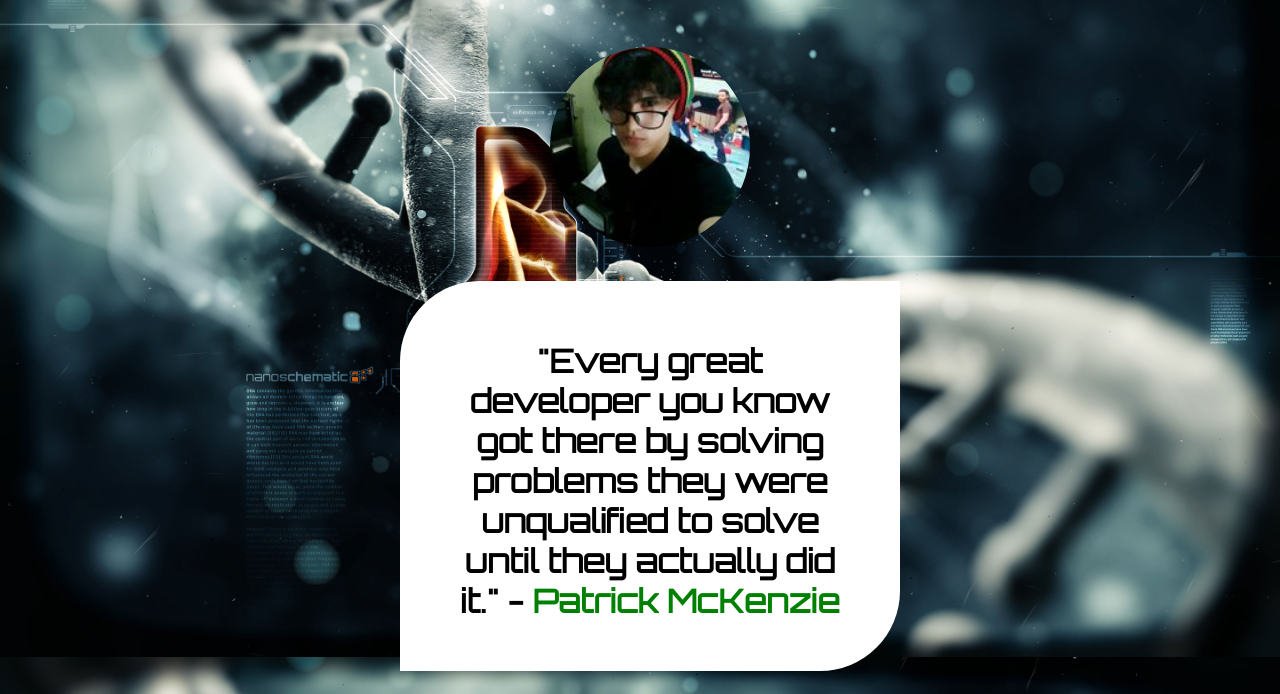
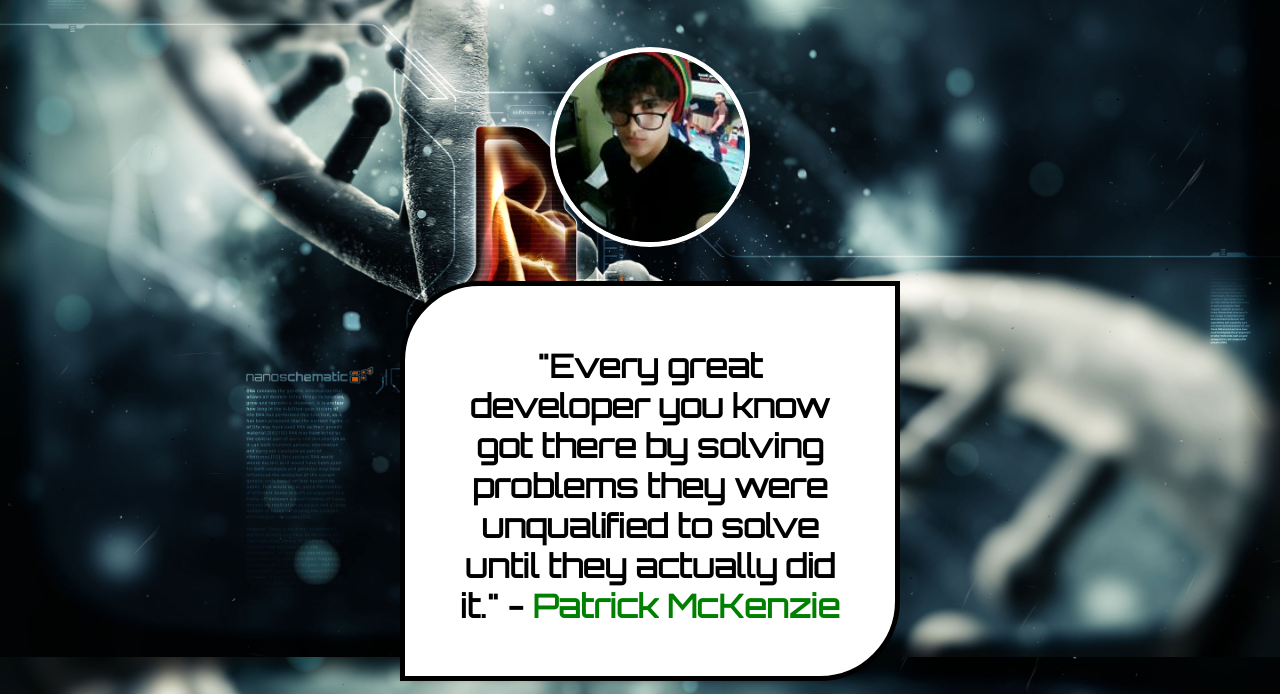
Before and after one commit to riomadara14/test, a plain HTML site: page index.html in a window 1280 px wide. Shown: the part 143-837 px from the top of the page. Drawn offline with Linux system fonts and the light colour scheme.

Commit message:
new update

```diff
--- a/assets/css/style.css
+++ b/assets/css/style.css
@@ -134,6 +134,8 @@
 	width: 200px;
 	height: 200px;
 	border-radius: 100%;
+	border: 5px solid white;
+
 
 }
 
@@ -343,6 +345,7 @@
 	border-top-left-radius: 80px;
 	border-bottom-right-radius: 80px;
 	margin-top: 30px;
+	border: 5px solid black;
 
 }
 
```
